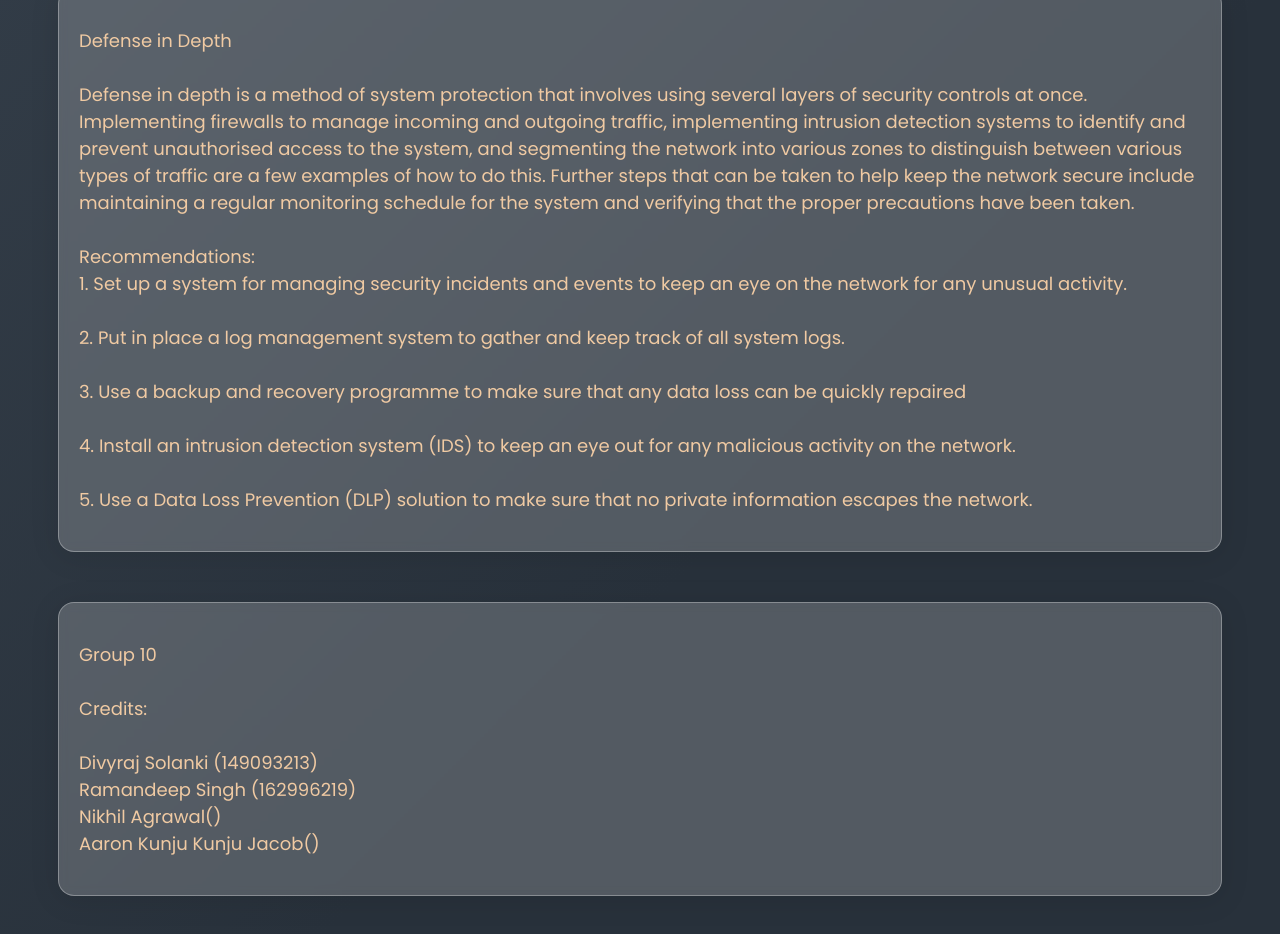
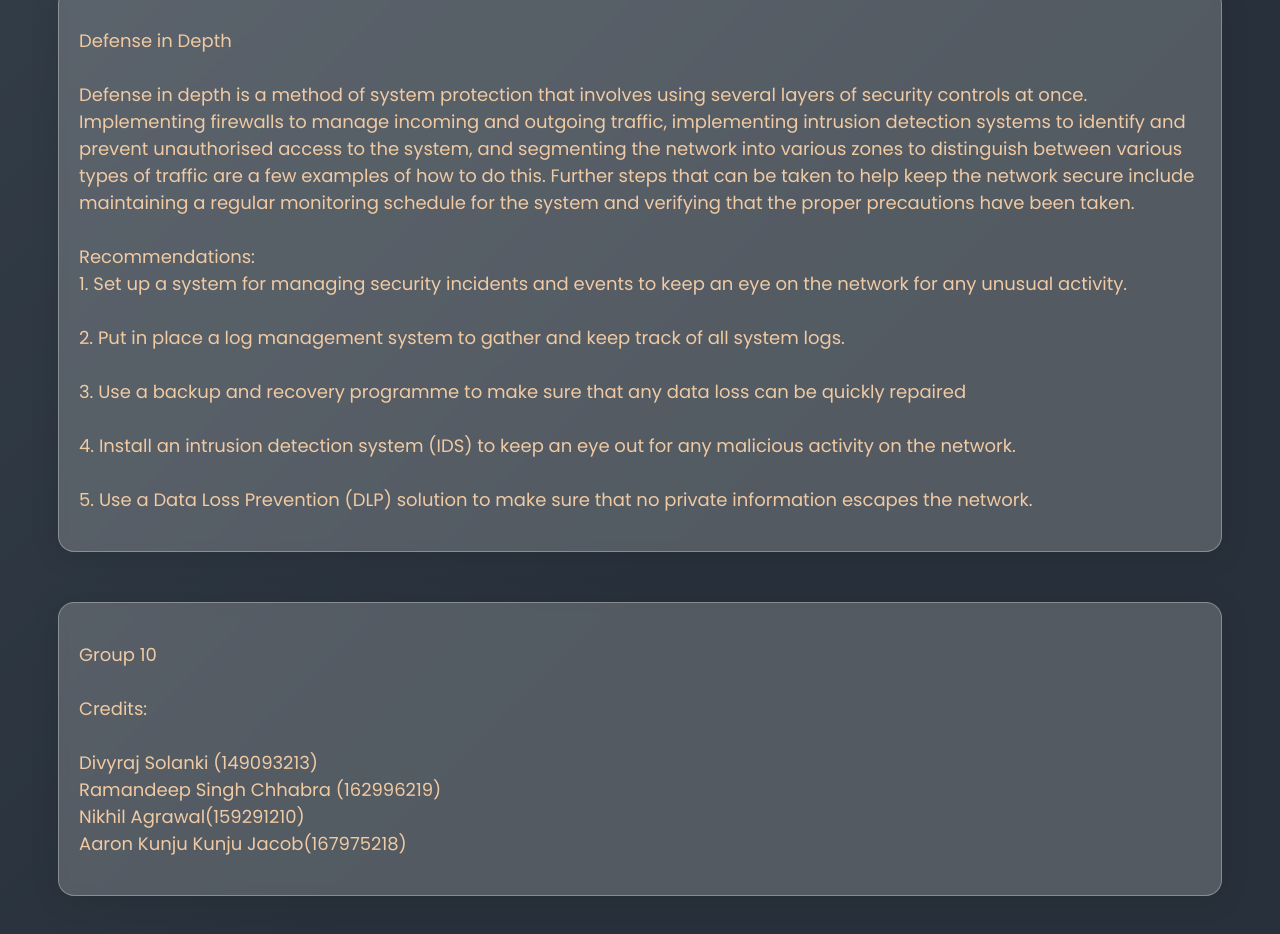
Before and after one commit to dvyrj08/dcf255-final, a plain HTML site: page index.html in a window 1280 px wide. Shown: the part 2844-3778 px from the top of the page. Drawn offline with Linux system fonts and the light colour scheme.

Commit message:
Update index.html

```diff
--- a/index.html
+++ b/index.html
@@ -91,10 +91,10 @@ Recommendations:<br>
         Group 10 <br><br>
         Credits: <br><br>
         Divyraj Solanki (149093213)<br>
-        Ramandeep Singh (162996219)<br>
-        Nikhil Agrawal()
+        Ramandeep Singh Chhabra (162996219)<br>
+        Nikhil Agrawal(159291210)
         <br>
-        Aaron Kunju Kunju Jacob()
+        Aaron Kunju Kunju Jacob(167975218)
     </p>
 </div>
 </body>
```
